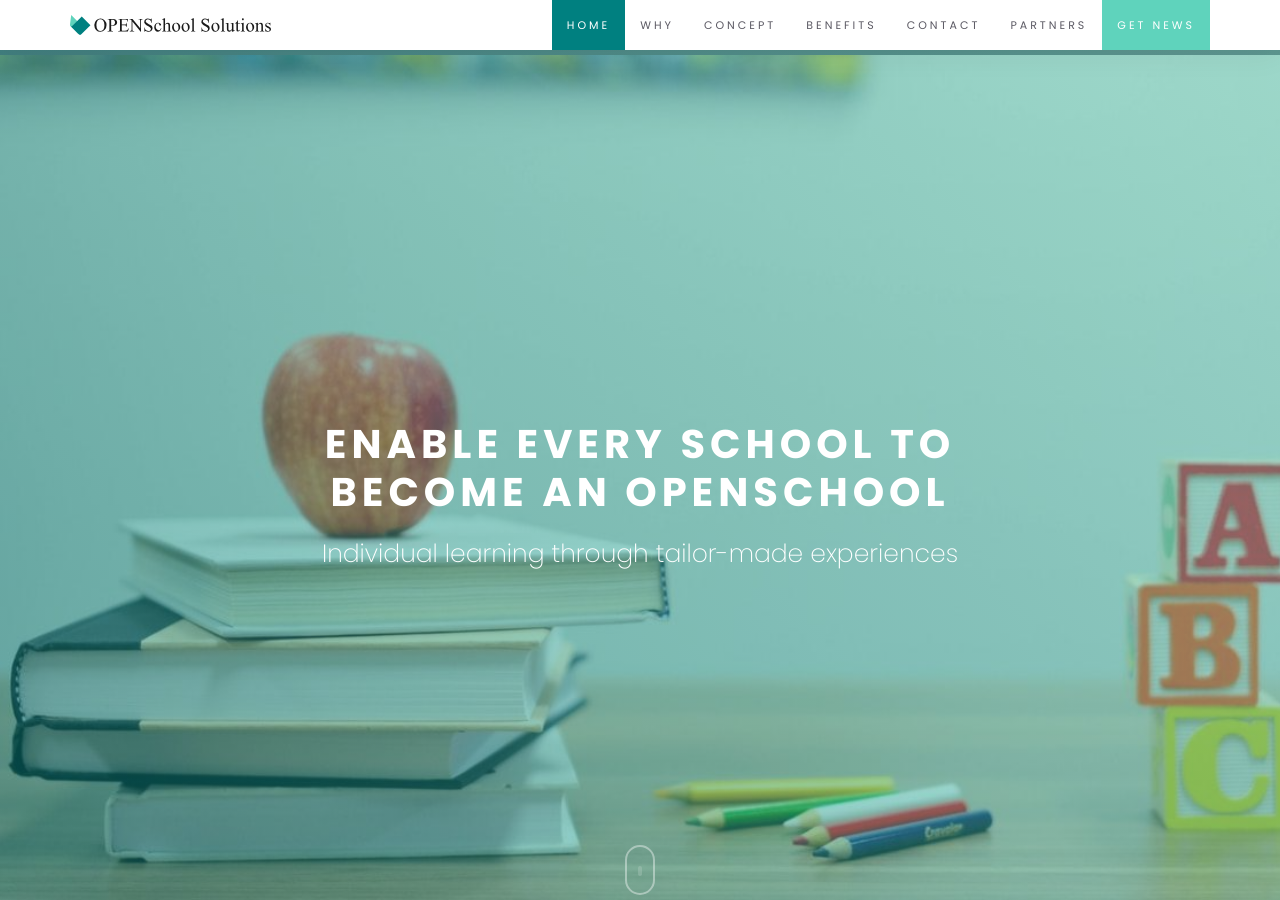
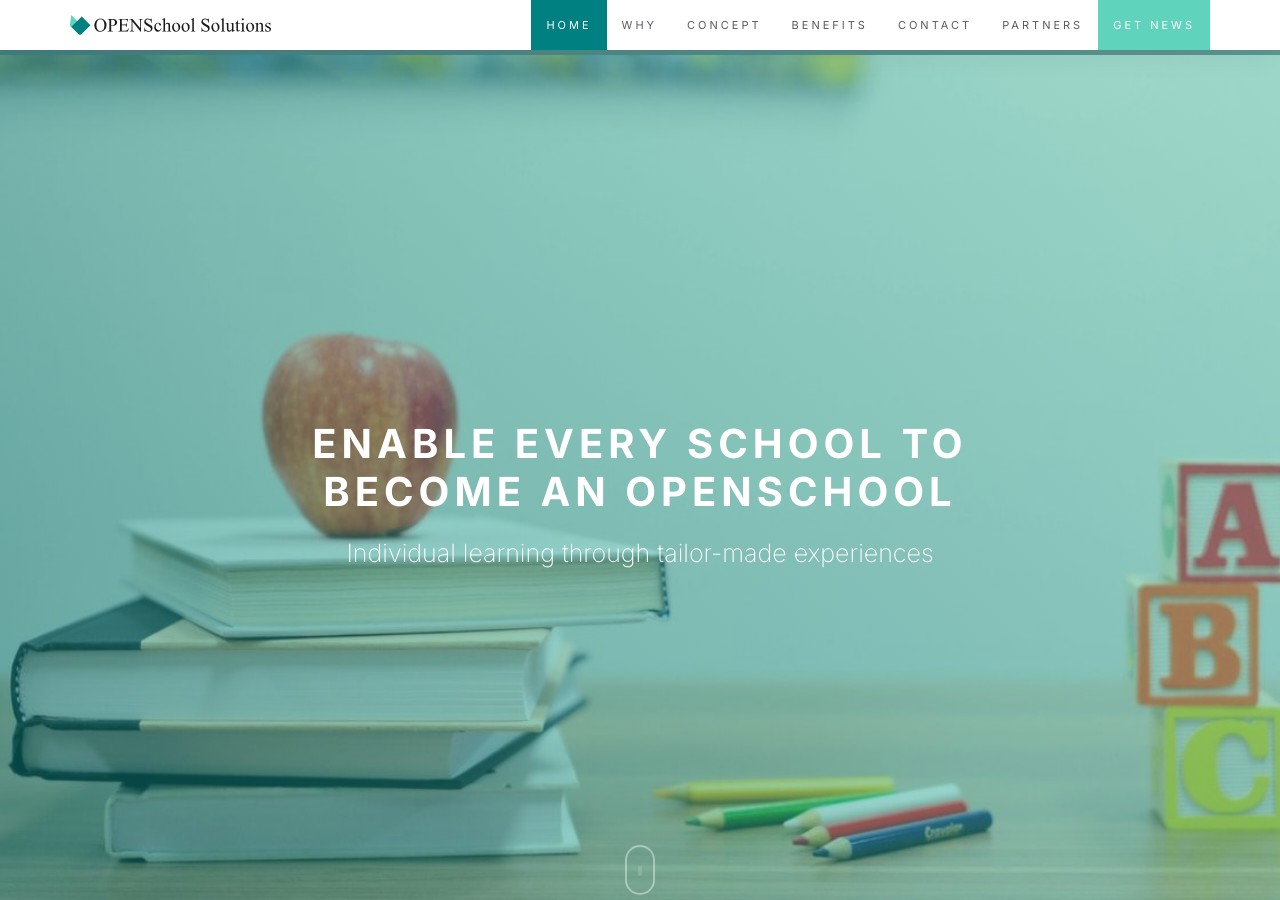
Before and after one commit to openschoolsolutions/openschoolsolutions.github.io, a Jekyll site: the page built from index.html, in a window 1280 px wide and 900 px high. Built offline with Jekyll 4.4.1, drawn with Linux system fonts in a browser that asks for light colours; a script that is not in the unit is left out.

Commit message:
Updating font.

```diff
--- a/assets/css/style.css
+++ b/assets/css/style.css
@@ -38,10 +38,10 @@
 /* ---------------------------------------------- */
 
 
-@import url(https://fonts.googleapis.com/css?family=Poppins:200,300,400,500,600,700,800,900);
+@import url(https://fonts.googleapis.com/css?family=Inter:200,300,400,500,600,700,800,900);
 
 body {
-	font: 400 14px/1.8 'Poppins', sans-serif;
+	font: 400 14px/1.8 'Inter', sans-serif;
 	color: #5b5963;
 	overflow-x: hidden;
 }
@@ -94,7 +94,7 @@
 /*** Typography ***/
 
 h1, h2, h3, h4, h5, h6 {
-	font: 700 40px/1.2 'Poppins', sans-serif;
+	font: 700 40px/1.2 'Inter', sans-serif;
 	text-transform: uppercase;
 	letter-spacing: 5px;
 	margin: 5px 0 5px;
@@ -797,7 +797,7 @@
 #filter li {
 	background: #f5f5f5;
 	display: inline-block;
-	font: 400 13px/1.2 'Poppins', sans-serif;
+	font: 400 13px/1.2 'Inter', sans-serif;
 	text-transform: uppercase;
 	text-decoration: none;
 	letter-spacing: 1px;
@@ -1205,7 +1205,7 @@
 
 .blog-viewMore {
     display: block;
-    font: 400 13px/1.2 'Poppins', sans-serif;
+    font: 400 13px/1.2 'Inter', sans-serif;
     text-transform: uppercase;
     text-decoration: none;
     letter-spacing: 1px;
```
